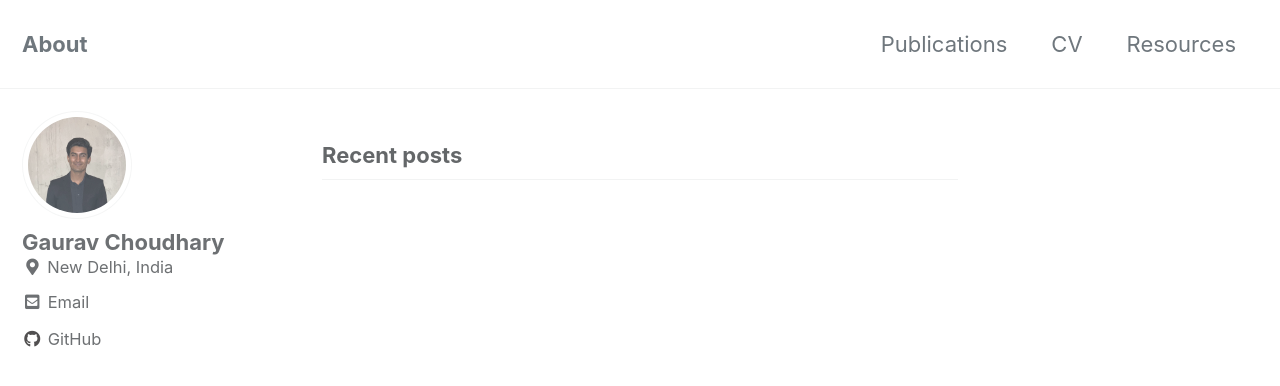
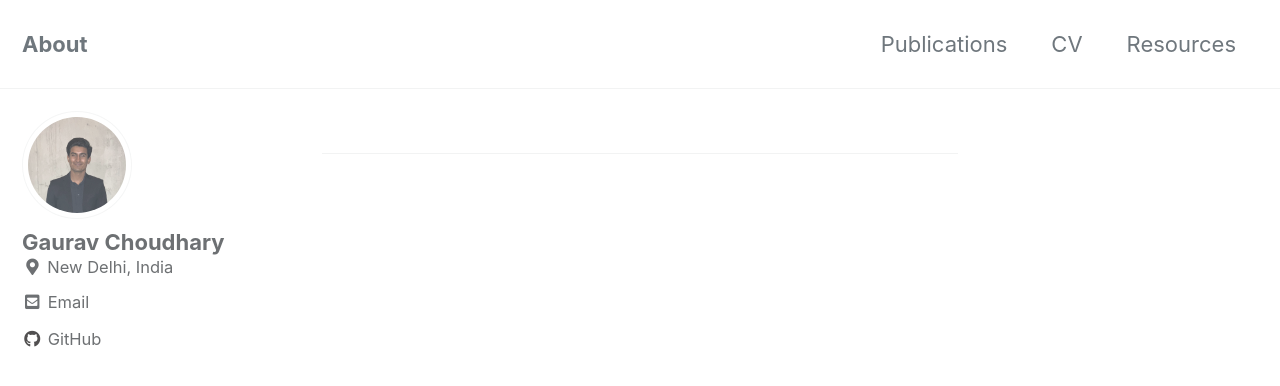
Before and after one commit to gajgaurav/gajgaurav.github.io, a Jekyll site: the page built from index.html, in a window 1280 px wide. Shown: the top 386 px of the page. Built offline with Jekyll 4.4.1, drawn with Linux system fonts in a browser that asks for light colours; cached includes are drawn as plain includes; the list of posts is cut into pages by our own code.

Commit message:
Update ui-text.yml

```diff
--- a/_data/ui-text.yml
+++ b/_data/ui-text.yml
@@ -32,7 +32,7 @@ en: &DEFAULT_EN
   powered_by                 : "Powered by"
   website_label              : "Website"
   email_label                : "Email"
-  recent_posts               : "Recent posts"
+  recent_posts               : # "Recent posts"
   undefined_wpm              : "Undefined parameter words_per_minute at _config.yml"
   comment_form_info          : "Your email address will not be published. Required fields are marked"
   comment_form_comment_label : "Comment"
```
